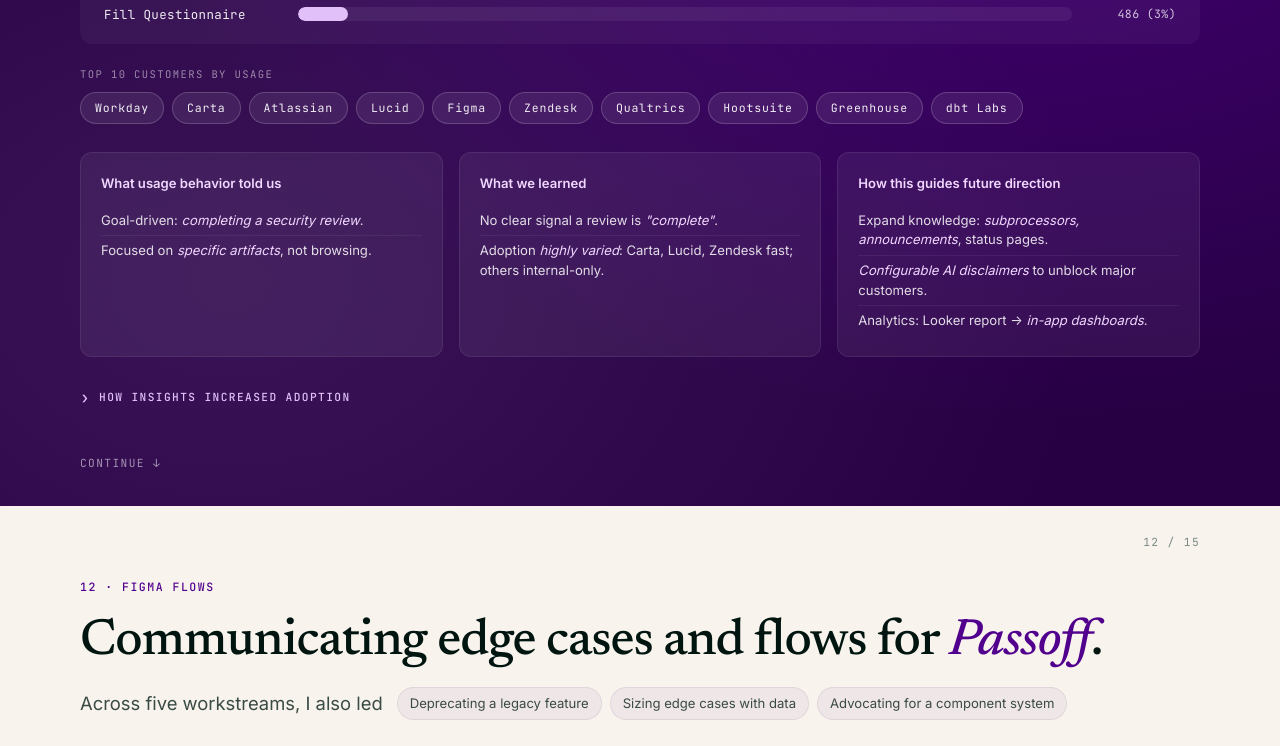
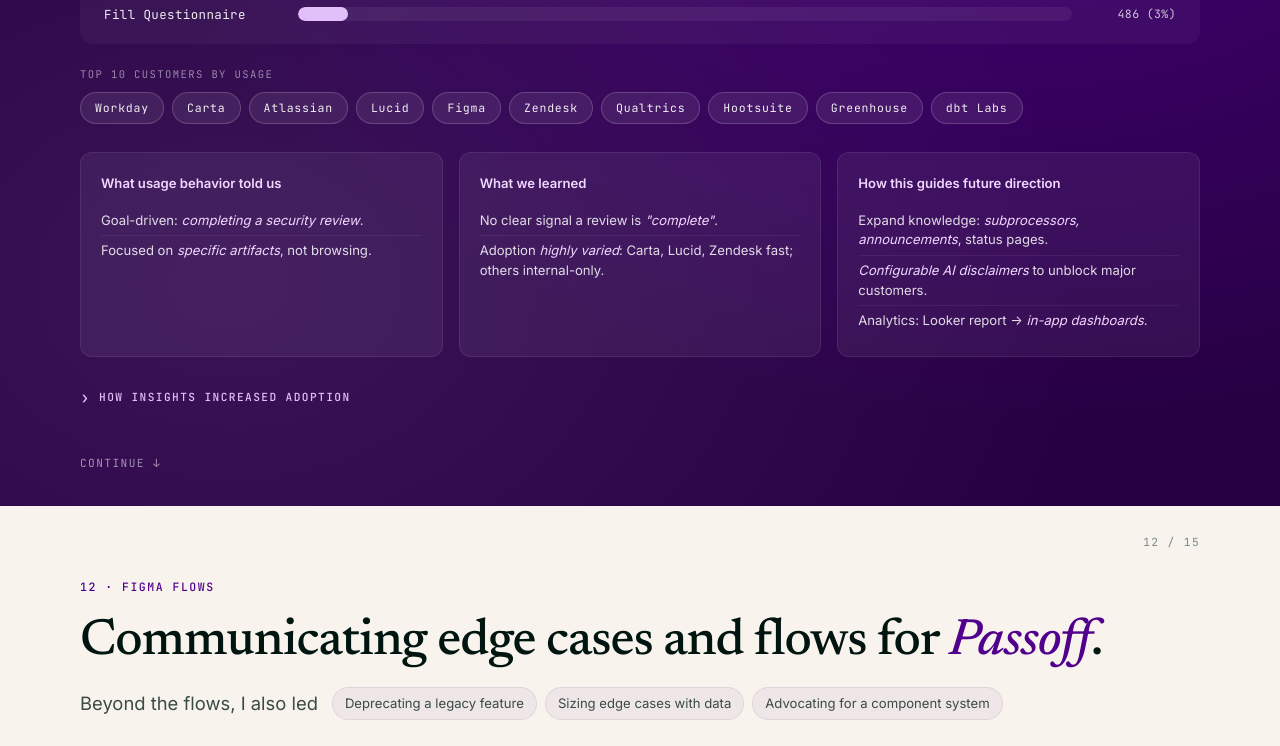
Before and after one commit to ivitso/trust-center-agent, a plain HTML site: page index-draft3.html in a window 1280 px wide. Shown: the part 11202-11948 px from the top of the page. Drawn offline with Linux system fonts and the light colour scheme; grey boxes are pictures that could not be loaded.

Commit message:
draft3: Figma slide lede reads 'Beyond the flows, I also led'
Co-Authored-By: Claude Opus 5.5 <noreply@anthropic.com>

```diff
--- a/index-draft3.html
+++ b/index-draft3.html
@@ -2743,7 +2743,7 @@ details .acc-body img { margin-top: 12px; border-radius: 8px; border: 1px solid
     <h2 class="hero">Communicating edge cases and flows for <em>Passoff</em>.</h2>
 
     <div class="constraint-chips lede-chips">
-      <span class="lede">Across five workstreams, I also led</span>
+      <span class="lede">Beyond the flows, I also led</span>
       <span class="cc" tabindex="0">Deprecating a legacy feature<span class="cc-pop" role="tooltip"><strong>Deprecating a legacy feature</strong>The old Questionnaire Eliminator would confuse users next to the agent. I built the plan to migrate them off it before GA.</span></span>
       <span class="cc" tabindex="0">Sizing edge cases with data<span class="cc-pop" role="tooltip"><strong>Sizing edge cases with data</strong>When edge cases surfaced in user calls and spooked the team, I asked for the metrics: how often it really happens, which accounts hit it, how many times last year. Engineering could size the real risk and safely defer the rare ones.</span></span>
       <span class="cc" tabindex="0">Advocating for a component system<span class="cc-pop" role="tooltip"><strong>Advocating for a component system</strong>We'd inherited only a basic buttons-and-text file, and drift showed as new designers joined. I pushed engineering to build our new chat patterns into Storybook for reuse across the whole app.</span></span>
```
